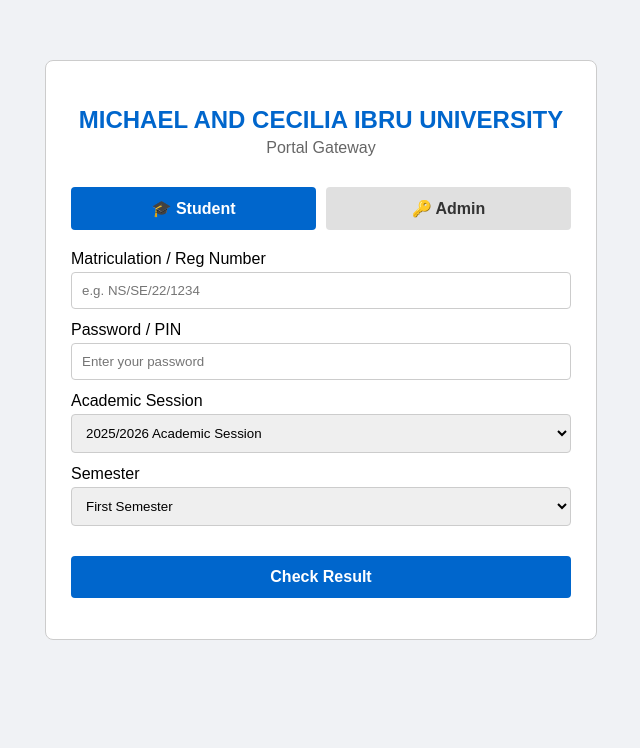
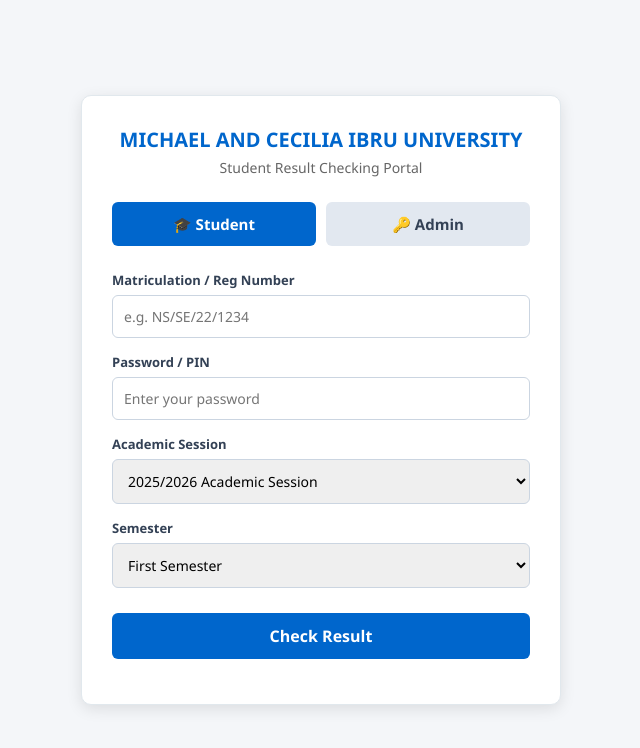
Before and after one commit to albertogaga-25/result-checker, a website: page index.html in a window 1280 px wide. Shown: the whole page, without its empty margins (319-959 px from the left). Drawn offline with Linux system fonts and the light colour scheme.

Commit message:
Complete working index page for presentation

```diff
--- a/index.html
+++ b/index.html
@@ -4,8 +4,113 @@
     <meta charset="UTF-8">
     <meta name="viewport" content="width=device-width, initial-scale=1.0">
     <title>Michael and Cecilia Ibru University - Portal Login</title>
-    <link rel="stylesheet" href="css/style.css">
+    <style>
+        * {
+            box-sizing: border-box;
+            margin: 0;
+            padding: 0;
+            font-family: 'Segoe UI', Tahoma, Geneva, Verdana, sans-serif;
+        }
+        body.login-body {
+            background-color: #f4f6f9;
+            display: flex;
+            justify-content: center;
+            align-items: center;
+            min-height: 100vh;
+            padding: 20px;
+        }
+        .login-container {
+            max-width: 480px;
+            width: 100%;
+            background: #ffffff;
+            padding: 30px;
+            border-radius: 10px;
+            box-shadow: 0 4px 15px rgba(0,0,0,0.1);
+            border: 1px solid #e1e8ed;
+        }
+        .logo-header h2 {
+            color: #0066cc;
+            font-size: 20px;
+            margin-bottom: 5px;
+            text-align: center;
+        }
+        .logo-header p {
+            color: #666;
+            font-size: 14px;
+            text-align: center;
+            margin-bottom: 25px;
+        }
+        .role-selector {
+            display: flex;
+            gap: 10px;
+            margin-bottom: 25px;
+        }
+        .role-btn {
+            flex: 1;
+            padding: 12px;
+            border: none;
+            border-radius: 6px;
+            font-weight: bold;
+            font-size: 15px;
+            cursor: pointer;
+            transition: all 0.2s ease;
+        }
+        #btnStudentRole {
+            background-color: #0066cc;
+            color: #ffffff;
+        }
+        #btnAdminRole {
+            background-color: #e2e8f0;
+            color: #334155;
+        }
+        .form-group {
+            margin-bottom: 15px;
+        }
+        .form-group label {
+            display: block;
+            font-size: 13px;
+            font-weight: 600;
+            color: #334155;
+            margin-bottom: 6px;
+        }
+        .form-group input, .form-group select {
+            width: 100%;
+            padding: 11px;
+            border: 1px solid #cbd5e1;
+            border-radius: 6px;
+            font-size: 14px;
+            outline: none;
+        }
+        .form-group input:focus, .form-group select:focus {
+            border-color: #0066cc;
+        }
+        .btn-submit {
+            width: 100%;
+            padding: 12px;
+            border: none;
+            border-radius: 6px;
+            font-size: 16px;
+            font-weight: bold;
+            cursor: pointer;
+            margin-top: 10px;
+            color: #ffffff;
+        }
+        .btn-student {
+            background-color: #0066cc;
+        }
+        .btn-admin {
+            background-color: #0f172a;
+        }
+        #loginErrorMessage {
+            color: #dc2626;
+            font-weight: 600;
+            text-align: center;
+            margin-top: 15px;
+            font-size: 14px;
+        }
+    </style>
     <script>
+        // Toggle view between Student & Admin
         function showRole(role) {
             const studentForm = document.getElementById('studentLoginForm');
             const adminForm = document.getElementById('adminLoginForm');
@@ -20,90 +125,119 @@
                 adminForm.style.display = 'none';
                 btnStudent.style.backgroundColor = '#0066cc';
                 btnStudent.style.color = '#ffffff';
-                btnAdmin.style.backgroundColor = '#e0e0e0';
-                btnAdmin.style.color = '#333333';
+                btnAdmin.style.backgroundColor = '#e2e8f0';
+                btnAdmin.style.color = '#334155';
             } else {
                 studentForm.style.display = 'none';
                 adminForm.style.display = 'block';
-                btnAdmin.style.backgroundColor = '#000000';
+                btnAdmin.style.backgroundColor = '#0f172a';
                 btnAdmin.style.color = '#ffffff';
-                btnStudent.style.backgroundColor = '#e0e0e0';
-                btnStudent.style.color = '#333333';
+                btnStudent.style.backgroundColor = '#e2e8f0';
+                btnStudent.style.color = '#334155';
             }
         }
     </script>
 </head>
 <body class="login-body">
-    <div class="login-container" style="max-width: 500px; margin: 40px auto; padding: 25px; border: 1px solid #ccc; border-radius: 8px; background: #fff;">
-        <div class="logo-header" style="text-align: center; margin-bottom: 20px;">
-            <h2 style="margin-bottom: 5px; color: #0066cc;">MICHAEL AND CECILIA IBRU UNIVERSITY</h2>
-            <p style="color: #666; margin: 0;">Portal Gateway</p>
+    <div class="login-container">
+        <div class="logo-header">
+            <h2>MICHAEL AND CECILIA IBRU UNIVERSITY</h2>
+            <p>Student Result Checking Portal</p>
         </div>
 
-        <!-- Role Selector Buttons -->
-        <div class="role-selector" style="display: flex; gap: 10px; margin-bottom: 20px;">
-            <button type="button" id="btnStudentRole" onclick="showRole('student')" style="flex: 1; padding: 12px; background-color: #0066cc; color: white; border: none; border-radius: 4px; cursor: pointer; font-weight: bold;">
+        <!-- Role Toggle Buttons -->
+        <div class="role-selector">
+            <button type="button" id="btnStudentRole" class="role-btn" onclick="showRole('student')">
                 🎓 Student
             </button>
-            <button type="button" id="btnAdminRole" onclick="showRole('admin')" style="flex: 1; padding: 12px; background-color: #e0e0e0; color: #333; border: none; border-radius: 4px; cursor: pointer; font-weight: bold;">
+            <button type="button" id="btnAdminRole" class="role-btn" onclick="showRole('admin')">
                 🔑 Admin
             </button>
         </div>
 
-        <!-- STUDENT FORM -->
+        <!-- STUDENT LOGIN FORM -->
         <form id="studentLoginForm">
-            <div class="form-group" style="margin-bottom: 12px;">
+            <div class="form-group">
                 <label for="loginMatric">Matriculation / Reg Number</label>
-                <input type="text" id="loginMatric" placeholder="e.g. NS/SE/22/1234" style="width: 100%; padding: 10px; margin-top: 4px; border: 1px solid #ccc; border-radius: 4px;" required>
+                <input type="text" id="loginMatric" placeholder="e.g. NS/SE/22/1234" required>
             </div>
 
-            <div class="form-group" style="margin-bottom: 12px;">
+            <div class="form-group">
                 <label for="loginPassword">Password / PIN</label>
-                <input type="password" id="loginPassword" placeholder="Enter your password" style="width: 100%; padding: 10px; margin-top: 4px; border: 1px solid #ccc; border-radius: 4px;" required>
+                <input type="password" id="loginPassword" placeholder="Enter your password" required>
             </div>
 
-            <div class="form-group" style="margin-bottom: 12px;">
+            <div class="form-group">
                 <label for="loginSession">Academic Session</label>
-                <select id="loginSession" style="width: 100%; padding: 10px; margin-top: 4px; border: 1px solid #ccc; border-radius: 4px;" required>
+                <select id="loginSession" required>
                     <option value="2025/2026" selected>2025/2026 Academic Session</option>
                     <option value="2024/2025">2024/2025 Academic Session</option>
                     <option value="2023/2024">2023/2024 Academic Session</option>
                 </select>
             </div>
 
-            <div class="form-group" style="margin-bottom: 20px;">
+            <div class="form-group">
                 <label for="loginTerm">Semester</label>
-                <select id="loginTerm" style="width: 100%; padding: 10px; margin-top: 4px; border: 1px solid #ccc; border-radius: 4px;" required>
+                <select id="loginTerm" required>
                     <option value="FIRST SEMESTER">First Semester</option>
                     <option value="SECOND SEMESTER">Second Semester</option>
                 </select>
             </div>
 
-            <button type="submit" style="width: 100%; padding: 12px; background-color: #0066cc; color: white; border: none; border-radius: 4px; cursor: pointer; font-weight: bold; font-size: 16px;">
-                Check Result
-            </button>
+            <button type="submit" class="btn-submit btn-student">Check Result</button>
         </form>
 
-        <!-- ADMIN FORM (Hidden by default) -->
+        <!-- ADMIN LOGIN FORM -->
         <form id="adminLoginForm" style="display: none;">
-            <div class="form-group" style="margin-bottom: 12px;">
+            <div class="form-group">
                 <label for="adminUsername">Admin Username</label>
-                <input type="text" id="adminUsername" placeholder="Enter admin username" style="width: 100%; padding: 10px; margin-top: 4px; border: 1px solid #ccc; border-radius: 4px;" required>
+                <input type="text" id="adminUsername" placeholder="Enter admin username" required>
             </div>
 
-            <div class="form-group" style="margin-bottom: 20px;">
+            <div class="form-group">
                 <label for="adminPassword">Admin Password</label>
-                <input type="password" id="adminPassword" placeholder="Enter admin password" style="width: 100%; padding: 10px; margin-top: 4px; border: 1px solid #ccc; border-radius: 4px;" required>
+                <input type="password" id="adminPassword" placeholder="Enter admin password" required>
             </div>
 
-            <button type="submit" style="width: 100%; padding: 12px; background-color: #000; color: white; border: none; border-radius: 4px; cursor: pointer; font-weight: bold; font-size: 16px;">
-                Login as Admin
-            </button>
+            <button type="submit" class="btn-submit btn-admin">Login as Admin</button>
         </form>
 
-        <p id="loginErrorMessage" style="color: #dc2626; font-weight: bold; text-align: center; margin-top: 15px;"></p>
+        <p id="loginErrorMessage"></p>
     </div>
 
-    <script src="js/login.js"></script>
+    <script>
+        document.addEventListener('DOMContentLoaded', () => {
+            // 1. Handle Student Form Submission
+            const studentForm = document.getElementById('studentLoginForm');
+            if (studentForm) {
+                studentForm.addEventListener('submit', async (e) => {
+                    e.preventDefault();
+                    const regNumber = document.getElementById('loginMatric').value.trim();
+                    const session = document.getElementById('loginSession').value;
+                    const term = document.getElementById('loginTerm').value;
+
+                    // Save session state locally so dashboard loads immediately
+                    const studentSessionData = {
+                        regNumber: regNumber,
+                        selectedSession: session,
+                        selectedTerm: term
+                    };
+                    localStorage.setItem('currentStudent', JSON.stringify(studentSessionData));
+                    window.location.href = 'dashboard.html';
+                });
+            }
+
+            // 2. Handle Admin Form Submission
+            const adminForm = document.getElementById('adminLoginForm');
+            if (adminForm) {
+                adminForm.addEventListener('submit', (e) => {
+                    e.preventDefault();
+                    // Set admin authentication token locally so admin.html grants access
+                    localStorage.setItem('adminToken', 'logged_in');
+                    window.location.href = 'admin.html';
+                });
+            }
+        });
+    </script>
 </body>
 </html>
```
Also changed, not shown: netlify/functions/login.js (+26 -43 lines).
